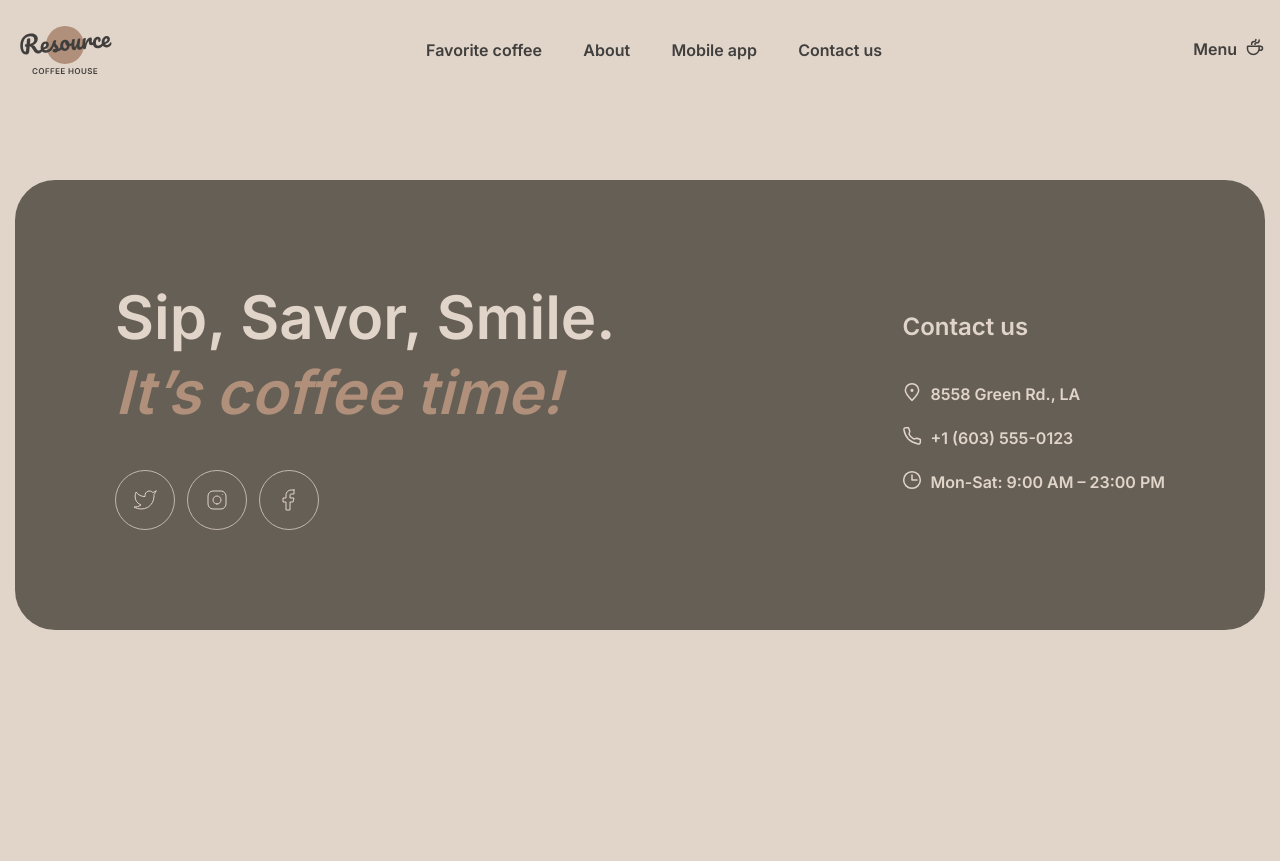
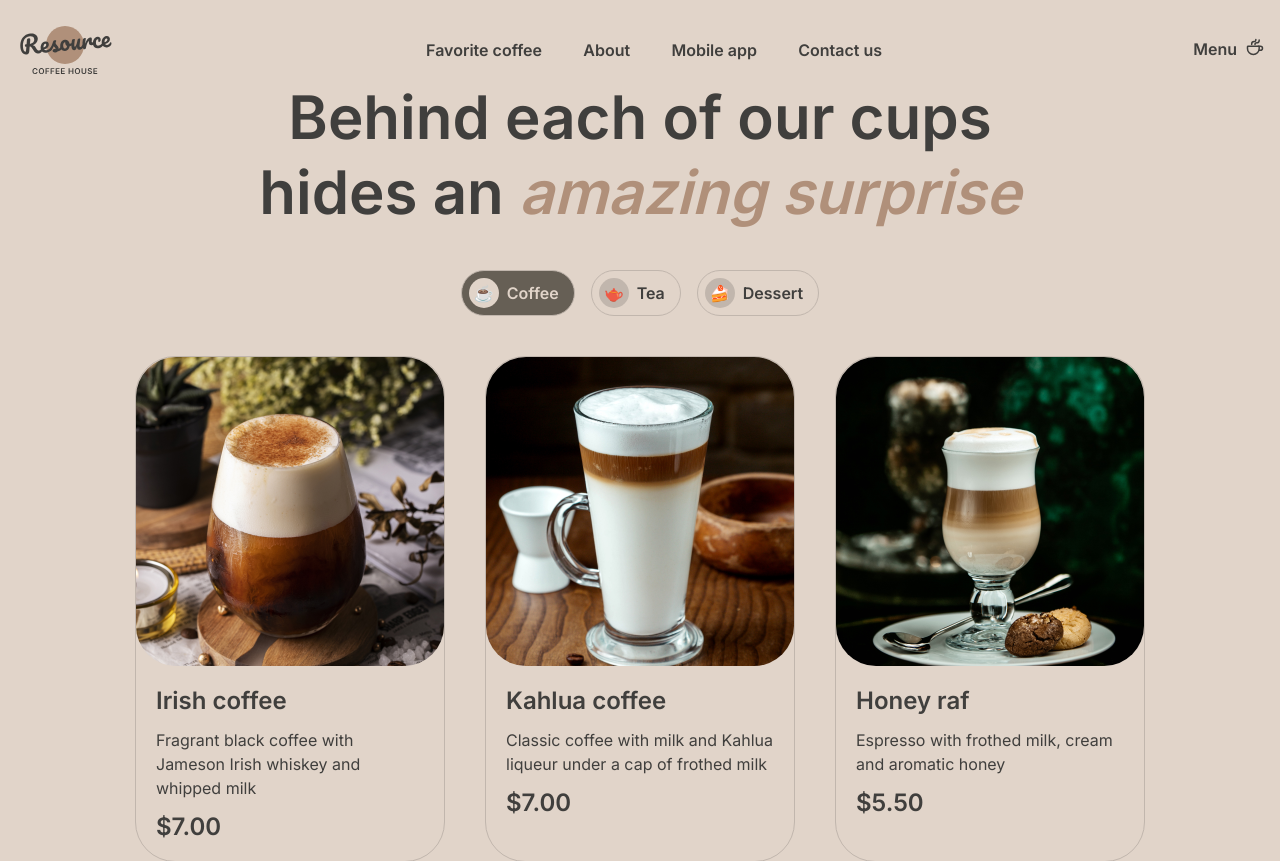
Before and after one commit to Alina00Z/CoffeeHouse, a Nuxt app: page /menu in a window 1280 px wide. Shown: the top 861 px of the page. Before the commit the page ends 800 px from the top, so only its background shows below. Built offline with nearby package versions, Linux system fonts and the light colour scheme.

Commit message:
fix(menu file for Menu, nuxt-link, close modal clicking backdrop

```diff
--- a/assets/main.css
+++ b/assets/main.css
@@ -3,6 +3,9 @@
   padding: 0;
   margin: 0;
   font-family: 'Inter', sans-serif;
+}
+html {
+  scroll-behavior: smooth;
 }
 body {
   background-color: #E1D4C9;
@@ -392,12 +395,17 @@ a {
 .footer {
   position: relative;
   margin-top: 100px;
+  margin-bottom: 40px;
   height: 450px;
   padding: 100px;
   display: flex;
   flex-direction: row;
   justify-content: space-between;
   align-items: center;
+}
+.footer_hr {
+  height: 0px;
+  border: none;
 }
 .footer > .offer {
   max-width: 530px;
@@ -552,9 +560,9 @@ a {
 .burger_menu {
   position: absolute;
   background-color: #E1D4C9;
-  width: 100vw;
-  height: 100vh;
-  overflow: hidden;
+  width: 100%;
+  height: 100%;
+  overflow:hidden;;
   z-index: 100;
 
   display: flex;
--- a/components/Footer.vue
+++ b/components/Footer.vue
@@ -1,6 +1,6 @@
 <template>
   <div class="container">
-    <footer class="footer">
+    <footer id="footer" class="footer">
 
       <div class="bg-footer bg-container"></div>
 
@@ -91,5 +91,7 @@
       </div>
 
     </footer>
+    <!-- footer_hr для нижнего отступа -->
+    <hr class="footer_hr">
   </div>
 </template>
--- a/layouts/default.vue
+++ b/layouts/default.vue
@@ -1,11 +1,9 @@
 <template>
-  <div style="position: relative; height: 100vh; width: 100vw;">
+  <div id="defaultApp" style="position: relative;">
 
-
-
-    <div ref="backdrop" class="backdrop bg-backdrop"></div>
-    <modal-card @close-modal="closeModal() " v-if="card_selected !== null" :card=card_selected></modal-card>
-    <header-component @click-burger="clickBurger" @click-coffee-menu="isMenuActive = $event"/>
+    <div ref="backdrop" class="backdrop bg-backdrop" @click="closeModal()"></div>
+    <modal-card @close-modal="closeModal()" v-if="card_selected !== null" :card=card_selected></modal-card>
+    <header-component @click-burger="clickBurger" @click-menu="isMenuActive = $event"/>
     <!-- burger -->
     <div v-if="isBurgerActive" class="container">
       <div class="burger_menu color-dark burger-link">
@@ -35,7 +33,7 @@
             <div class="line_down-hover"></div>
           </li>
         </ul>
-        <li class="btn menu_item" @click="clickCoffeeMenu()">
+        <li class="btn menu_item" @click="clickMenu()">
             <div class="menu_item-main">
               <div class="menu_item-main-word">Menu</div>
               <div class="menu_item-main-icon"></div>
@@ -44,12 +42,11 @@
           </li>
       </div>
     </div>
-    <Nuxt v-if="!isMenuActive"/>
-    <!-- :class="{
+    <Nuxt/>
+    <!-- :class="{  v-if="!isMenuActive"
       'not-active' : isMenuActive
     }"
     -->
-    <coffee-menu @click-card="clickCard" v-if="isMenuActive"/>
     <footer-component />
 
   </div>
@@ -75,14 +72,18 @@
 <script>
 import HeaderComponent from '/components/Header.vue'
 import FooterComponent from '/components/Footer.vue'
-import CoffeeMenu from '/components/CoffeeMenu.vue'
 import ModalCard from '/components/ModalCard.vue'
 export default {
   components: {
     HeaderComponent,
     FooterComponent,
-    CoffeeMenu,
-    ModalCard
+    ModalCard,
+},
+  created () {
+    this.$nuxt.$on('click-card', ($event) => this.clickCard($event));
+  },
+  destroyed() {
+    this.$nuxt.$off('click-card', ($event) => this.clickCard($event));
   },
   data() {
     return {
@@ -94,10 +95,12 @@ export default {
   methods: {
     clickCard([type, name, info, price]) {
       const body = document.querySelector('body');
-      body.style.overflow = 'hidden';
+      // body.style.overflow = 'hidden';
       this.$refs.backdrop.classList.add('active');
 
       this.card_selected = {type: type, name: name, info: info, price: price};
+
+      const defaultApp = document.querySelector('.defaultApp');
     },
     closeModal() {
       this.card_selected = null;
@@ -116,7 +119,7 @@ export default {
       }
 
     },
-    clickCoffeeMenu() {
+    clickMenu() {
       this.isBurgerActive = !this.isBurgerActive;
       const body = document.querySelector('body');
       body.style.overflow = 'visible';
--- a/nuxt.config.js
+++ b/nuxt.config.js
@@ -40,5 +40,8 @@ export default {
 
   // Build Configuration: https://go.nuxtjs.dev/config-build
   build: {
+  },
+
+  router:{
   }
 }
--- /dev/null
+++ b/pages/menu.vue
@@ -0,0 +1,128 @@
+<template>
+
+  <div class="container">
+    <div class="window_coffee">
+
+      <div class="window_coffee-offer">
+        <h1 class="heading-2 color-dark">Behind each of our cups hides an <span class="accent color-accent">amazing surprise</span></h1>
+
+        <ul class="tabs link_button">
+          <li ref="coffee_tab" class="tab_item active" @click="clickCoffee()">
+            <!-- ☕ -->
+            <div class="tab_item-icon">
+              <div class="circle"></div>
+              <div class="emoji">&#9749;</div>
+            </div>
+            <div class="tab_item-word">Coffee</div>
+          </li>
+          <li ref="tea_tab" class="tab_item" @click="clickTea()">
+            <!-- 🫖  &#129750;-->
+            <div class="tab_item-icon">
+              <div class="circle"></div>
+              <div class="emoji">&#129750;</div>
+            </div>
+            <div class="tab_item-word">Tea</div>
+          </li>
+          <li ref="dessert_tab" class="tab_item" @click="clickDessert()">
+            <!-- 🍰 &#127856;-->
+            <div class="tab_item-icon">
+              <div class="circle"></div>
+              <div class="emoji">&#127856;</div>
+            </div>
+            <div class="tab_item-word">Dessert</div>
+          </li>
+        </ul>
+      </div>
+
+      <div v-if="tabsState[0].active" class="window-coffee-grid">
+        <coffee-menu-card @click-card="$nuxt.$emit('click-card', $event)" v-for="(card,i) in cards_coffee" :key="i" :type="'coffee'" :name="card.name" :info="card.info" :price="card.price"/>
+      </div>
+      <div v-if="tabsState[1].active" class="window-coffee-grid">
+        <coffee-menu-card @click-card="$nuxt.$emit('click-card', $event)" v-for="(card,i) in cards_tea" :key="i" :type="'tea'" :name="card.name" :info="card.info" :price="card.price"/>
+      </div>
+      <div v-if="tabsState[2].active" class="window-coffee-grid">
+        <coffee-menu-card @click-card="$nuxt.$emit('click-card', $event)" v-for="(card,i) in cards_dessert" :key="i" :type="'dessert'" :name="card.name" :info="card.info" :price="card.price"/>
+      </div>
+
+    </div>
+  </div>
+
+  </template>
+  <script>
+  import CoffeeMenuCard from '../components/CoffeeMenuCard.vue'
+  export default {
+    name: 'MenuPage',
+    layout: 'default',
+    components: {
+      CoffeeMenuCard,
+    },
+
+
+    data() {
+      return {
+        tabsState: [
+          { name: 'coffee', active: true},
+          { name: 'tea', active: false},
+          { name: 'dessert', active: false}
+        ],
+        cards_coffee: [
+          {name: 'Irish coffee', info: 'Fragrant black coffee with Jameson Irish whiskey and whipped milk', price: '$7.00'},
+          {name: 'Kahlua coffee', info: 'Classic coffee with milk and Kahlua liqueur under a cap of frothed milk', price: '$7.00'},
+          {name: 'Honey raf', info: 'Espresso with frothed milk, cream and aromatic honey', price: '$5.50'},
+          {name: 'Ice cappuccino', info: 'Cappuccino with soft thick foam in summer version with ice', price: '$5.00'},
+          {name: 'Espresso', info: 'Classic black coffee', price: '$4.50'},
+          {name: 'Latte', info: 'Espresso coffee with the addition of steamed milk and dense milk foam', price: '$5.50'},
+          {name: 'Latte macchiato', info: 'Espresso with frothed milk and chocolate', price: '$5.50'},
+          {name: 'Coffee with cognac', info: 'Fragrant black coffee with cognac and whipped cream', price: '$6.50'}
+        ],
+        cards_tea: [
+          {name: 'Moroccan', info: 'Fragrant black tea with the addition of tangerine, cinnamon, honey, lemon and mint', price: '$4.50'},
+          {name: 'Ginger', info: 'Original black tea with fresh ginger, lemon and honey', price: '$5.00'},
+          {name: 'Cranberry', info: 'Invigorating black tea with cranberry and honey', price: '$5.00'},
+          {name: 'Sea buckthorn', info: 'Toning sweet black tea with sea buckthorn, fresh thyme and cinnamon', price: '$5.50'}
+        ],
+        cards_dessert: [
+          {name: 'Marble cheesecake', info: 'Philadelphia cheese with lemon zest on a light sponge cake and red currant jam', price: '$3.50'},
+          {name: 'Red velvet', info: 'Layer cake with cream cheese frosting', price: '$4.00'},
+          {name: 'Cheesecakes', info: 'Soft cottage cheese pancakes with sour cream and fresh berries and sprinkled with powdered sugar', price: '$4.50'},
+          {name: 'Creme brulee', info: 'Delicate creamy dessert in a caramel basket with wild berries', price: '$4.00'},
+          {name: 'Pancakes', info: 'Tender pancakes with strawberry jam and fresh strawberries', price: '$4.50'},
+          {name: 'Honey cake', info: 'Classic honey cake with delicate custard', price: '$4.50'},
+          {name: 'Chocolate cake', info: 'Cake with hot chocolate filling and nuts with dried apricots', price: '$5.50'},
+          {name: 'Black forest', info: 'A combination of thin sponge cake with cherry jam and light chocolate mousse', price: '$6.50'}
+        ],
+        card_selected : null
+      }
+    },
+    computed: {
+
+    },
+    methods: {
+      clickCoffee() {
+        this.$refs.tea_tab.classList.remove('active');
+        this.tabsState[1].active = false;
+        this.$refs.dessert_tab.classList.remove('active');
+        this.tabsState[2].active = false;
+        this.$refs.coffee_tab.classList.add('active');
+        this.tabsState[0].active = true;
+
+      },
+      clickTea() {
+        this.$refs.coffee_tab.classList.remove('active');
+        this.tabsState[0].active = false;
+        this.$refs.dessert_tab.classList.remove('active');
+        this.tabsState[2].active = false;
+        this.$refs.tea_tab.classList.add('active');
+        this.tabsState[1].active = true;
+      },
+      clickDessert() {
+        this.$refs.coffee_tab.classList.remove('active');
+        this.tabsState[0].active = false;
+        this.$refs.tea_tab.classList.remove('active');
+        this.tabsState[1].active = false;
+        this.$refs.dessert_tab.classList.add('active');
+        this.tabsState[2].active = true;
+      }
+    }
+  }
+  </script>
```
Also changed, not shown: components/Header.vue (+17 -14 lines), pages/index.vue (+5 -6 lines).
